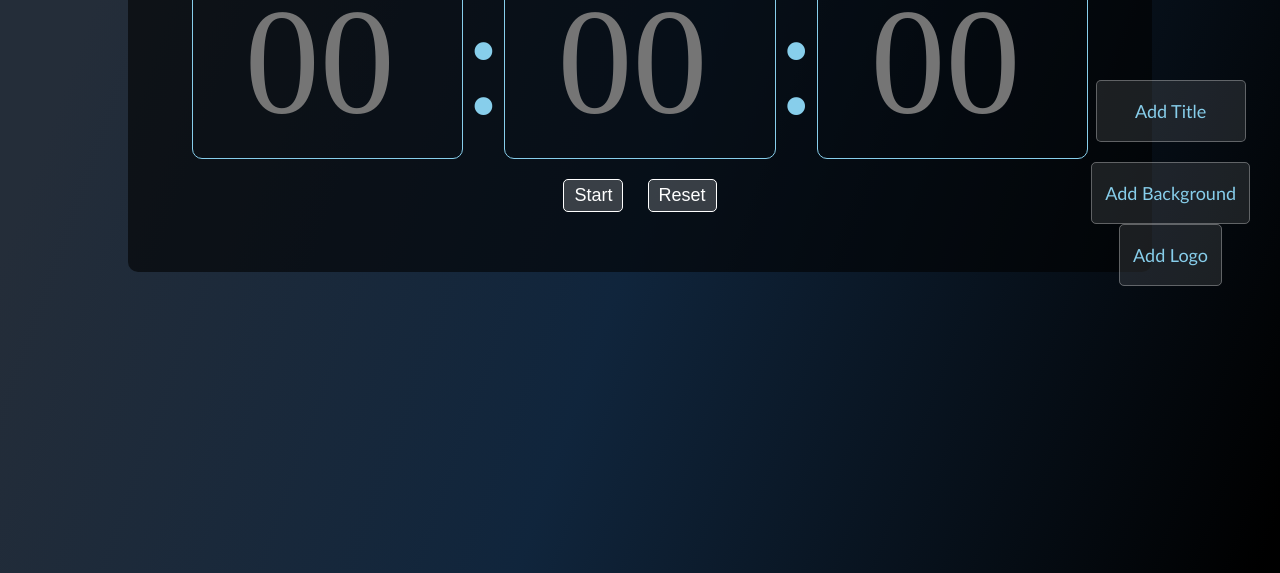
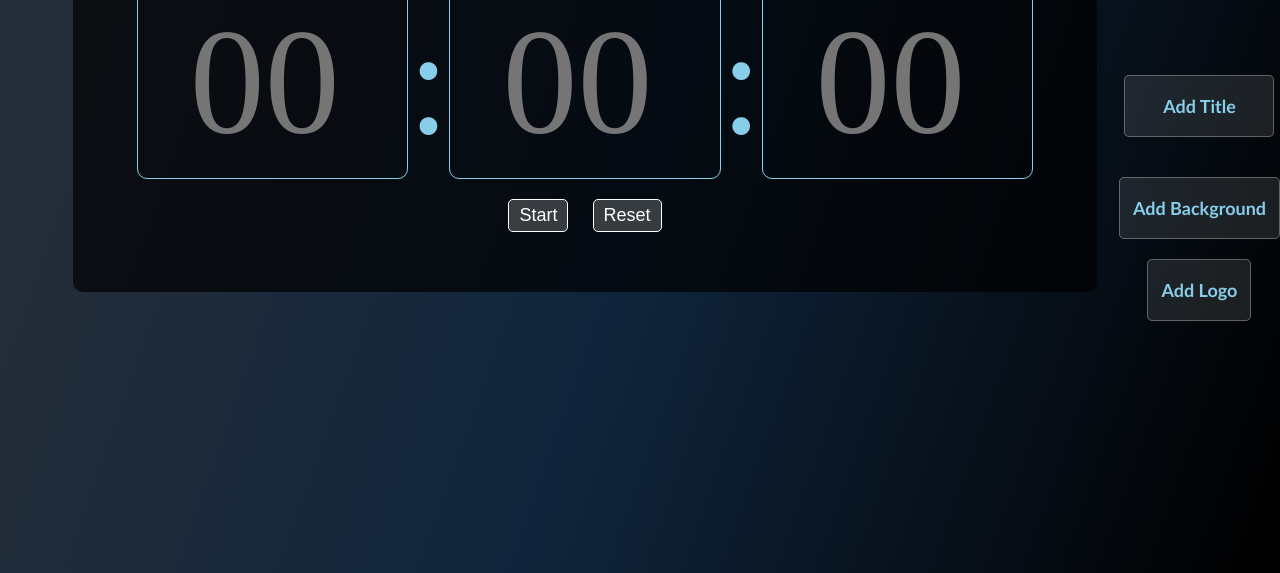
Before and after one commit to SirMartel22/Global-Timer, a website: page index.html in a window 1280 px wide. Shown: the part 227-800 px from the top of the page. Drawn offline with Linux system fonts and the light colour scheme.

Commit message:
timer functionalities almost done

```diff
--- a/global-timer.css
+++ b/global-timer.css
@@ -56,13 +56,20 @@ body{
 	align-items: center;
 	justify-content: center;
 	list-style: none;
+	margin-top: 30px;
+	flex-wrap: nowrap;
+	gap: 20px;
+	padding: 0;
 }
 
-.right-side-nav .box ul li{
+.right-side-nav .box li{
 	margin: 20px 0;
 }
 
-.right-side-nav .box button, .right-side-nav .box li label{
+.right-side-nav .box button{
+	margin: 0;
+}
+.right-side-nav .box button, .right-side-nav .box label{
 	width: 150px;
 	padding: 19px 13px;
 	background: rgba(255, 255, 255, 0.1);
@@ -72,18 +79,17 @@ body{
 	cursor: pointer;
 	transition: all 0.3s ease;
 	font-size: 18px;
+	font-weight: bold;
 	font-family: 'gill sans mt';
-	margin-right: 30px;
+	margin-right: auto;
 }
 
-/* .right-side-nav .box li label{
-	margin-top: 30px;
-	margin-bottom: 50px;
-} */
+
+
 
 .showTitleInput{
 	margin-top: -10px;
-	margin-bottom: 50px;
+	margin-bottom: 70px;
 }
 
 .showTitleInput input[type="text"]{
@@ -107,14 +113,9 @@ body{
 	border-radius: 10px;
 }
 
+.right-side-nav .box button:hover,
+.right-side-nav .box li label:hover,
 .showTitleInput button:hover{
-	background-color: #87CEEB;
-	border: none;
-	border-radius: 10px;
-	color: #fff;
-}
-
-.right-side-nav .box button:hover{
 	background: rgba(255, 255, 255, 0.2);
 	transform: scale(1.05);
 }
@@ -129,7 +130,7 @@ body{
 }
 
 .timer-container{
-	background: rgba(0,0,0,0.6);
+	background: rgba(0,0,0,0.7);
 	padding: 50px;
 	border-radius: 10px;
 	margin: 10px;
@@ -139,15 +140,18 @@ body{
 	align-items: center;
 	justify-content: center;
 	justify-items: center;
+	margin-top: 30px;
+	margin-right:120px;
 }
 
 /*timeup container style*/
 .timeup-container{
-	background: rgba(255,0,0,0.5);
-	padding: 20px;
+	margin-top: 40px;
+	background: rgba(203, 24, 24, 0.5);
+	padding: 50px;
 	border-radius: 10px;
 	margin: 20px;
-	max-width: 400px;
+	width: 500px;
 	display: none;
 }
 
--- a/index.html
+++ b/index.html
@@ -43,7 +43,7 @@
 		<div class="showTitleInput" id="showTitleInput">
 			<label for="Program Title"></label>
 			<input type="text" id="pTitle" placeholder="Kindly enter the program title">
-			<button id="generate"> Generate Title </button>
+			<button id="generate"> Add Title </button>
 		</div>
 
 		<div class="header" id="timerTitle">
@@ -60,6 +60,7 @@
 			  <li><button id="generateTitle"> Add Title </button></li>
 			  <!-- <li><button id="uploadLogo">Import Logo</button></li> -->
 			  <li><label for="backgroundInput" id="upload-btn">Add Background</label></li>
+			  <!--  -->
 			  <li><label for="logoInput" id="uploadLogoBtn">Add Logo</label></li>
 			</ul>
 		</div>
```
